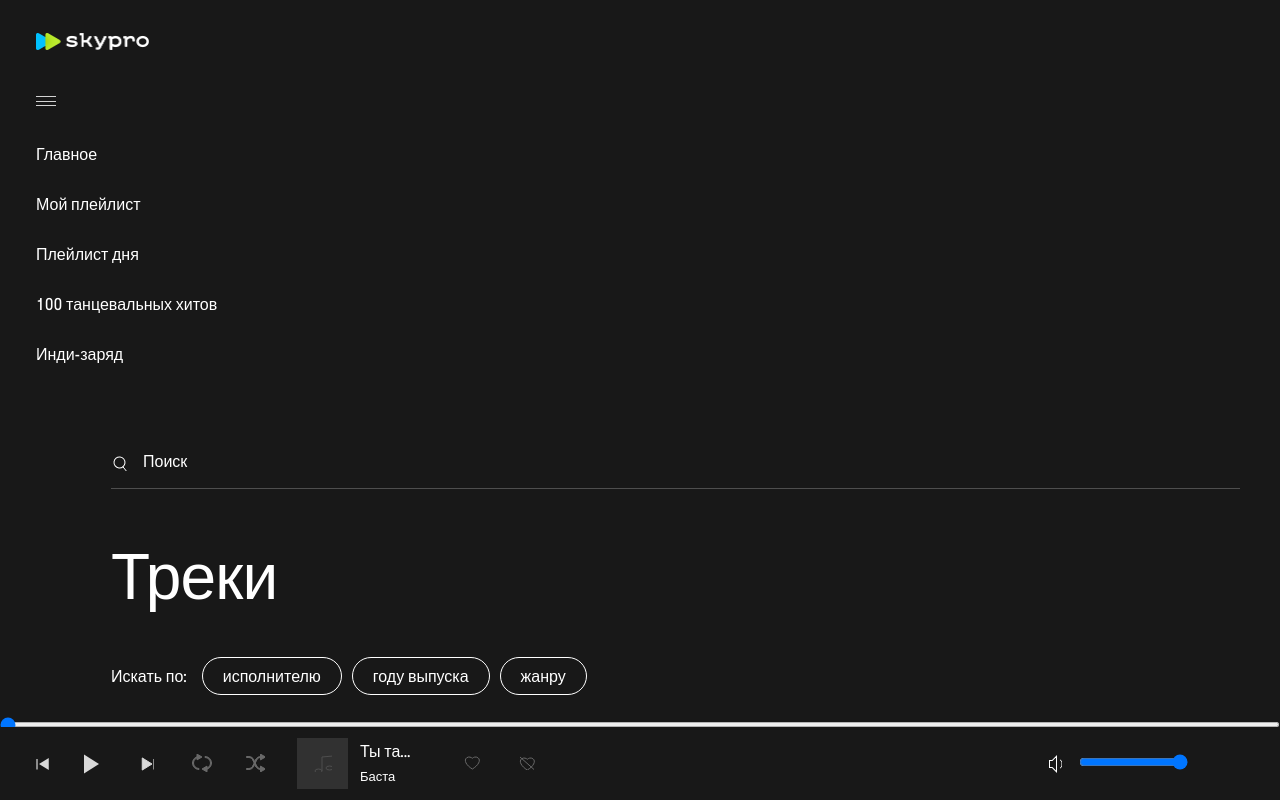
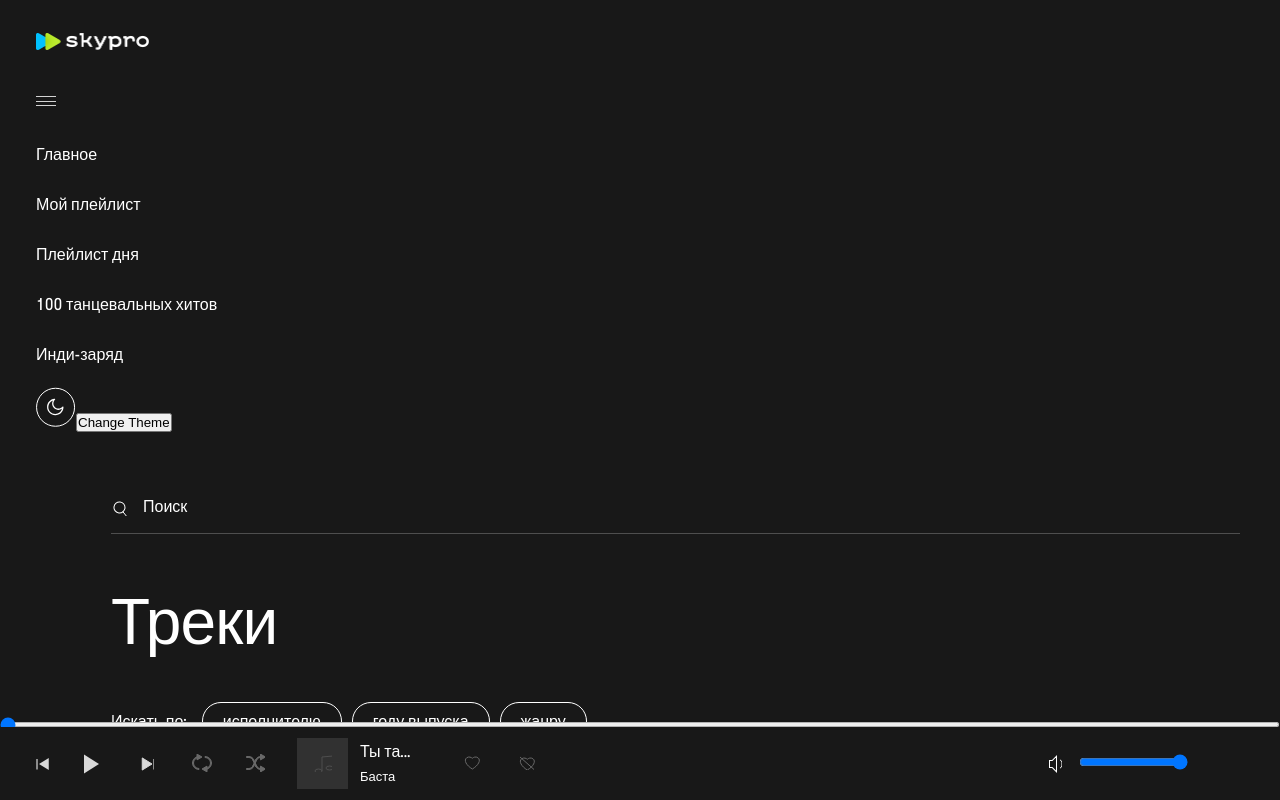
Before and after one commit to mr-dubik/music-service, a React (Create React App) app: page /home in a window 1280 px wide. Both pictures are taken after a click on the element 140 px from the left and 101 px from the top of the page. Built offline with nearby package versions, Linux system fonts and the light colour scheme.

Commit message:
fix: add theme

```diff
--- a/src/App.jsx
+++ b/src/App.jsx
@@ -1,3 +1,4 @@
+/* eslint-disable react/jsx-no-constructed-context-values */
 import './App.css'
 import AppRoutes from './routes'
 
--- a/src/components/NavMenu/NavMenu.jsx
+++ b/src/components/NavMenu/NavMenu.jsx
@@ -4,6 +4,9 @@ import styled from 'styled-components'
 import Burger from '../Burger/Burger'
 import Logo from '../../img/logo.png'
 import './Style.css'
+import Dark from '../../img/icon/dark.svg'
+
+import ThemeSwitcher from '../theme-switcher/index'
 
 function NavMenu() {
   const Div = styled.div``
@@ -47,6 +50,8 @@ function NavMenu() {
                 Инди-заряд
               </NavLink>
             </li>
+            <img src={Dark} alt="Dark icon theme" />
+            <ThemeSwitcher />
           </ul>
         </div>
       )}
--- /dev/null
+++ b/src/components/context/theme.jsx
@@ -0,0 +1,25 @@
+import React, { useContext } from 'react'
+
+export const themes = {
+  light: {
+    color: '#282c34',
+    background: '#fff',
+  },
+  dark: {
+    color: '#fff',
+    background: '#282c34',
+  },
+}
+
+export const ThemeContext = React.createContext({
+  theme: themes.dark,
+  toggleTheme: () => {},
+})
+
+export const useThemeContext = () => {
+  const theme = useContext(ThemeContext)
+
+  if (!theme) return theme.dark
+
+  return theme
+}
--- /dev/null
+++ b/src/components/theme-switcher/index.jsx
@@ -0,0 +1,13 @@
+import { useThemeContext } from '../context/theme'
+
+function ThemeSwitcher() {
+  const { toggleTheme } = useThemeContext()
+
+  return (
+    <button onClick={toggleTheme} type="button">
+      Change Theme
+    </button>
+  )
+}
+
+export default ThemeSwitcher
--- a/src/routes.jsx
+++ b/src/routes.jsx
@@ -1,5 +1,7 @@
+/* eslint-disable react/jsx-no-constructed-context-values */
 import { Route, Routes } from 'react-router-dom'
-import ProtectedRoute from "./components/protected-route/protected-route";
+import { useState } from 'react'
+import ProtectedRoute from './components/protected-route/protected-route'
 import NotFound from './Pages/not-found/index'
 import HomePage from './Pages/Home/Home'
 import PlaylistOfTheDay from './Pages/PlaylistOfTheDay/PlaylistOfTheDay'
@@ -9,25 +11,55 @@ import Indi from './Pages/Indi/Indi'
 import LoginPage from './Pages/LoginPage/LoginPage'
 import RegisterPage from './Pages/RegisterPage/RegisterPage'
 
+import {
+  ThemeContext,
+  themes,
+  useThemeContext,
+} from './components/context/theme'
+
 function AppRoutes() {
-  const user = localStorage.getItem('user');
+  const user = localStorage.getItem('user')
   console.log(user)
+
+  const { theme } = useThemeContext()
+  const [currentTheme, setCurrentTheme] = useState(themes.light)
+
+  const toggleTheme = () => {
+    if (currentTheme === themes.dark) {
+      setCurrentTheme(themes.light)
+      return
+    }
+
+    setCurrentTheme(themes.light)
+  }
+
   return (
+    <ThemeContext.Provider value={{ theme: currentTheme, toggleTheme }}>
       <Routes>
         <Route path="/" element={<LoginPage />} />
         <Route path="/register" element={<RegisterPage />} />
 
         <Route element={<ProtectedRoute isAllowed={Boolean(user)} />}>
-        <Route path="/home" element={<HomePage />} />
+          <Route
+            path="/home"
+            element={
+              <HomePage
+                style={{
+                  backgroundColor: theme.background,
+                  color: theme.color,
+                }}
+              />
+            }
+          />
           <Route path="/playlist/my" element={<MyPlaylist />} />
           <Route path="/playlist/of-the-day" element={<PlaylistOfTheDay />} />
           <Route path="/playlist/hits" element={<Hits />} />
           <Route path="/playlist/indi" element={<Indi />} />
         </Route>
 
-
         <Route path="*" element={<NotFound />} />
       </Routes>
+    </ThemeContext.Provider>
   )
 }
 
```
Also changed, not shown: src/img/icon/dark.svg (added), src/img/icon/light.svg (added). Lines whose indentation alone changed are shown as unchanged.
